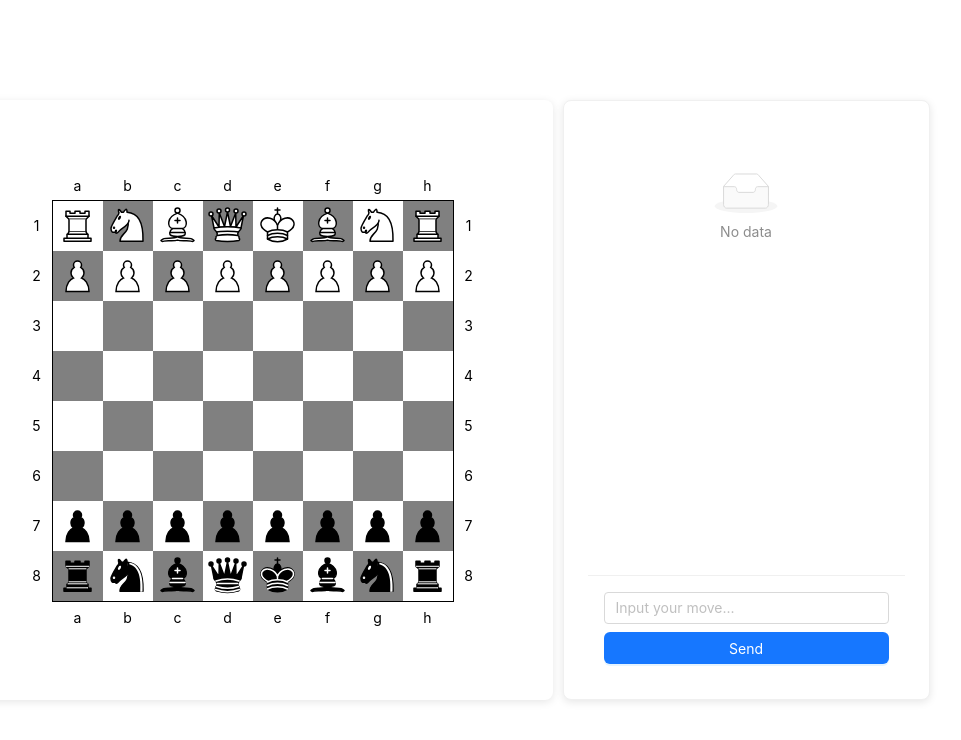
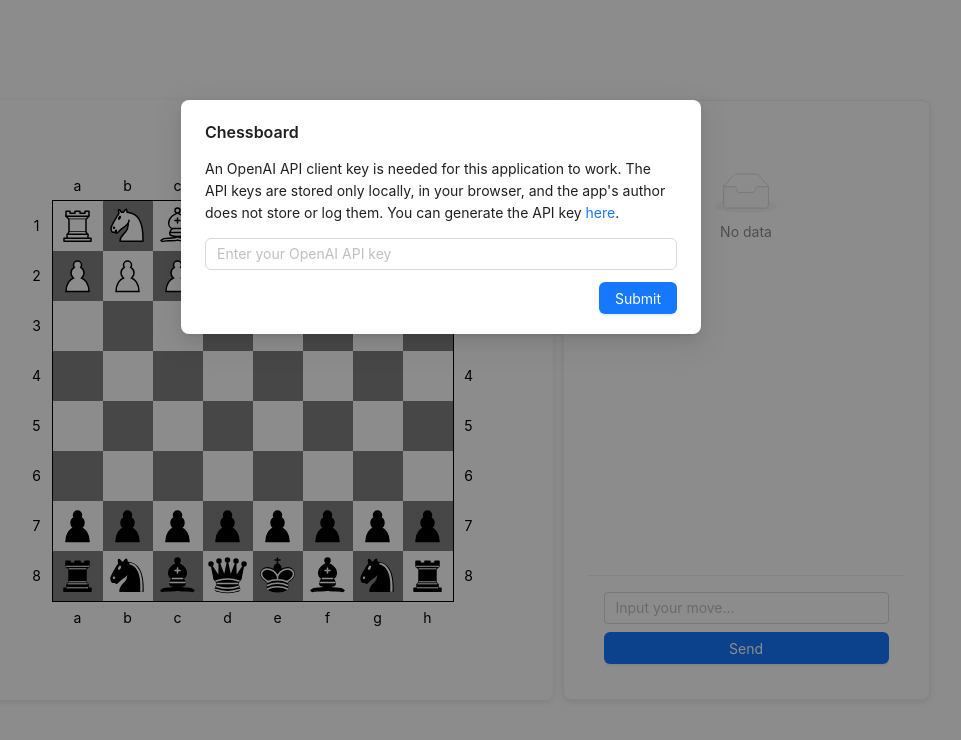
Before and after one commit to wojzbr/ai-algebraic-chess, a React (Create React App) app: page / in a window 1280 px wide. Shown: the top 740 px of the page, without its empty margins (199-1160 px from the left). Built offline with nearby package versions, Linux system fonts and the light colour scheme; the HTML template or start-up script is replaced by a standard one.

Commit message:
token handling modal

```diff
--- a/src/App.tsx
+++ b/src/App.tsx
@@ -1,12 +1,94 @@
-import './App.css';
-import Chessboard from './Chessboard';
+import "./App.css";
+import Chessboard from "./Chessboard";
+import { Button, Modal, Input, message } from "antd";
 
-function App() {
+import { useState, useEffect } from "react";
+
+const App = () => {
+  const [isModalVisible, setIsModalVisible] = useState(
+    !window.localStorage.getItem("OPENAI_API_KEY")
+  );
+  const [apiKey, setApiKey] = useState("");
+
+  const showModal = () => {
+    setIsModalVisible(true);
+  };
+
+  useEffect(() => {
+    if (!window.localStorage.getItem("OPENAI_API_KEY")) {
+      showModal();
+    }
+  }, []);
+
+  const handleOk = () => {
+    validateApiKey();
+  };
+
+  const handleCancel = () => {
+    setIsModalVisible(false);
+  };
+
+  const handleApiKeyChange = (e: React.ChangeEvent<HTMLInputElement>) => {
+    setApiKey(e.target.value);
+    console.log("setting api key", e.target.value);
+  };
+
+  const validateApiKey = async () => {
+    try {
+      fetch("https://api.openai.com/v1/models", {
+        headers: {
+          Authorization: `Bearer ${apiKey}`,
+        },
+      }).then((response) => {
+        if (response.status === 200) {
+          console.log("STATUS 200");
+          window.localStorage.setItem("OPENAI_API_KEY", apiKey);
+          setIsModalVisible(false);
+        } else {
+          message.error("Invalid API key");
+        }
+      });
+    } catch (error) {
+      message.error("Error validating API key");
+    }
+  };
+
   return (
     <div className="App">
+      <Modal
+        title="Chessboard"
+        open={isModalVisible}
+        onOk={handleOk}
+        onCancel={handleCancel}
+        footer={[
+          <Button key="submit" type="primary" onClick={handleOk}>
+            Submit
+          </Button>,
+        ]}
+        closable={false}
+      >
+        <p>
+          An OpenAI API client key is needed for this application to work. The
+          API keys are stored only locally, in your browser, and the app's
+          author does not store or log them. You can generate the API key{" "}
+          <a
+            href="https://platform.openai.com/api-keys"
+            target="_blank"
+            rel="noopener noreferrer"
+          >
+            here
+          </a>
+          .
+        </p>
+        <Input
+          placeholder="Enter your OpenAI API key"
+          value={apiKey}
+          onChange={handleApiKeyChange}
+        />
+      </Modal>
       <Chessboard />
     </div>
   );
-}
+};
 
 export default App;
--- a/src/Chessboard.tsx
+++ b/src/Chessboard.tsx
@@ -81,7 +81,7 @@ const Chessboard = () => {
     myHeaders.append("Content-Type", "application/json");
     myHeaders.append(
       "Authorization",
-      window.localStorage.getItem("REACT_APP_CLIENT_KEY") ||
+      window.localStorage.getItem("OPENAI_API_KEY") ||
         process.env.REACT_APP_CLIENT_KEY ||
         ""
     );
--- a/tsconfig.json
+++ b/tsconfig.json
@@ -1,6 +1,6 @@
 {
   "compilerOptions": {
-    "target": "es5",
+    "target": "esnext",
     "lib": [
       "dom",
       "dom.iterable",
```
Also changed, not shown: 1 other file (tests, documents, lock files or other folders).
